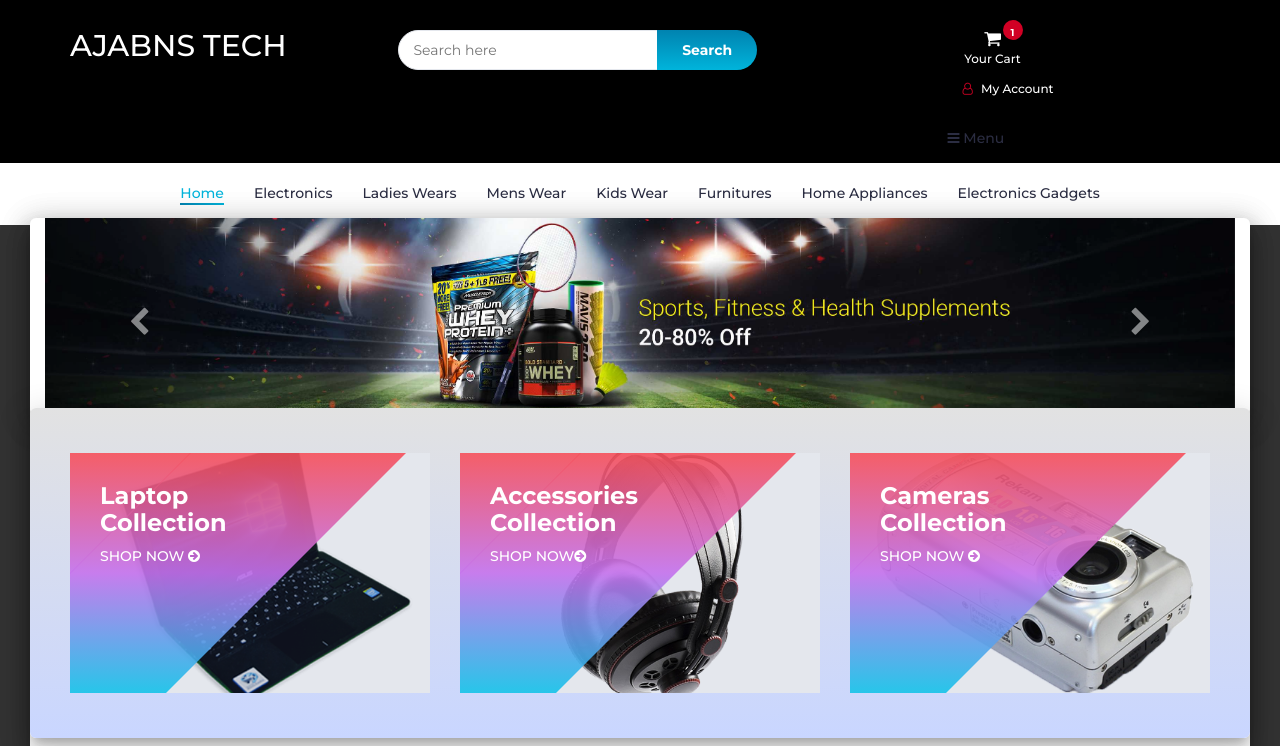
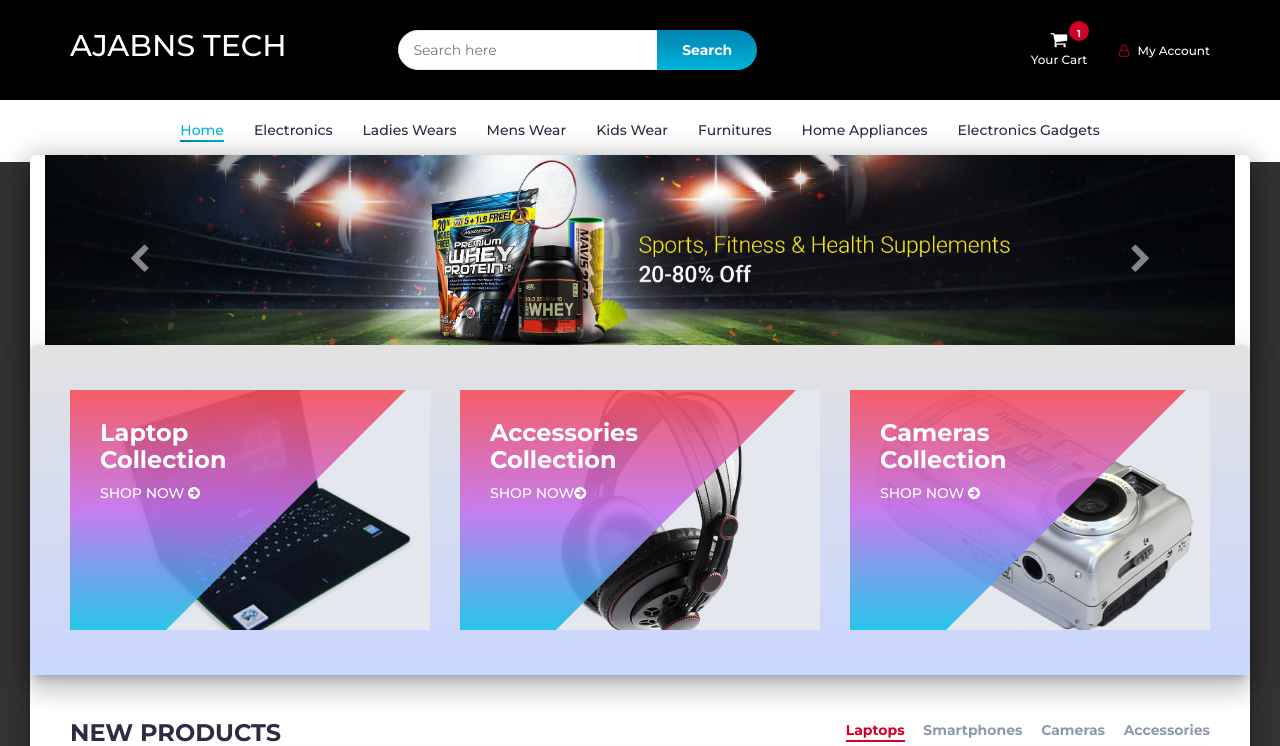
Before and after one commit to NayanAdhikary/AJABNSTECH, a PHP site: page /myfiles/ in a window 1280 px wide. Shown: the top 746 px of the page. Run offline with PHP 8.4, Linux system fonts and the light colour scheme; data comes from the database, SQL or seed files in the repository; some libraries are stand-ins or nearby versions.

Commit message:
update footer.php updtae header.pho update style.css

```diff
--- a/css/style.css
+++ b/css/style.css
@@ -548,9 +548,9 @@
   padding: 15px 0px;
 }
 
-.header-ctn>div {
-  display: inline-block;
-}
+/* .header-ctn>div {
+  display: inline-block;
+} */
 
 .header-ctn>div+div {
   margin-left: 15px;
@@ -725,7 +725,7 @@
 
 @media only screen and (max-width: 991px) {
   .header-ctn .menu-toggle {
-    display: inline-block;
+    display: block;
   }
   #responsive-nav {
     position: fixed;
--- a/footer.php
+++ b/footer.php
@@ -37,9 +37,9 @@
 								<h3 class="footer-title">Categories</h3>
 								<ul class="footer-links">
 									<li><a href="#">Mobiles</a></li>
-									<li><a href="#">Men</a></li>
-									<li><a href="#">Women</a></li>
-									<li><a href="#">Kids</a></li>
+									<li><a href="#">Laptop</a></li>
+									<li><a href="#">Computer</a></li>
+									<li><a href="#">Electronics</a></li>
 									<li><a href="#">Accessories</a></li>
 								</ul>
 							</div>
@@ -54,7 +54,8 @@
 				<!-- /container -->
 			</div>
 			<!-- /top footer -->
-
+<style>
+</style>
 
 			<!-- bottom footer -->
 
--- a/header.php
+++ b/header.php
@@ -105,12 +105,22 @@
 	}
 
 	.dropdown{
-		padding-right: 100px;
+		padding-right: 0px;
 		cursor: pointer;
 	}
 
+    .right-side{
+		display: flex !important;
+		align-items: center !important;
+		justify-content: space-between !important;
+	}
 	.menu-toggle{
-
+		display: none !important;
+	}
+	@media (max-width:991px) {
+		.menu-toggle{
+			display: block !important;
+		}
 	}
 
         </style>
@@ -119,10 +129,6 @@
 	<body>
 		<!-- HEADER -->
 		<header>
-
-
-
-
 			<!-- MAIN HEADER -->
 			<div id="header">
 				<!-- container -->
@@ -164,13 +170,9 @@
 
 
 						<!-- ACCOUNT -->
-						<div class="right-side d-flex align-item-center justify-content-between">
-
-
+						<div class="">
 							<div class="col-md-3 clearfix">
-							<div class="header-ctn">
-
-
+								<div class="header-ctn right-side d-flex align-item-center justify-content-between">
 									<!-- Cart -->
 									<div class="dropdown">
 										<a class="dropdown-toggle" data-toggle="dropdown" aria-expanded="true">
@@ -191,13 +193,8 @@
 										</div>
 
 									</div>
-								<!-- /Cart -->
-
 									<!-- TOP HEADER -->
-
 									<div id="top-header">
-				<!-- <div class="container"> -->
-
 										<ul class="header-links pull-right">
 											<li><?php
 												include "db.php";
@@ -215,7 +212,6 @@
 
 													</div>
 													</div>';
-
 												}else{
 													echo '
 													<div class="dropdownn">
@@ -232,10 +228,14 @@
 
 											</li>
 										</ul>
-
-				<!-- </div> -->
 									</div>
 									<!-- /TOP HEADER -->
+
+								</div>
+							</div>
+							<!-- /Cart -->
+
+
 
 						</div>
 						<!-- Menu Toogle -->
@@ -247,16 +247,14 @@
 						</div>
 						<!-- /Menu Toogle -->
 					</div>
+					<!-- Row  -->
 				</div>
-						<!-- /ACCOUNT -->
-					</div>
-					<!-- row -->
-				</div>
-				<!-- container -->
+				<!-- /Container -->
 			</div>
 			<!-- /MAIN HEADER -->
 		</header>
 		<!-- /HEADER -->
+
 		<nav id='navigation'>
 			<!-- container -->
             <div class="container-fluid" id="get_category_home">
```
Lines whose indentation alone changed are shown as unchanged.
